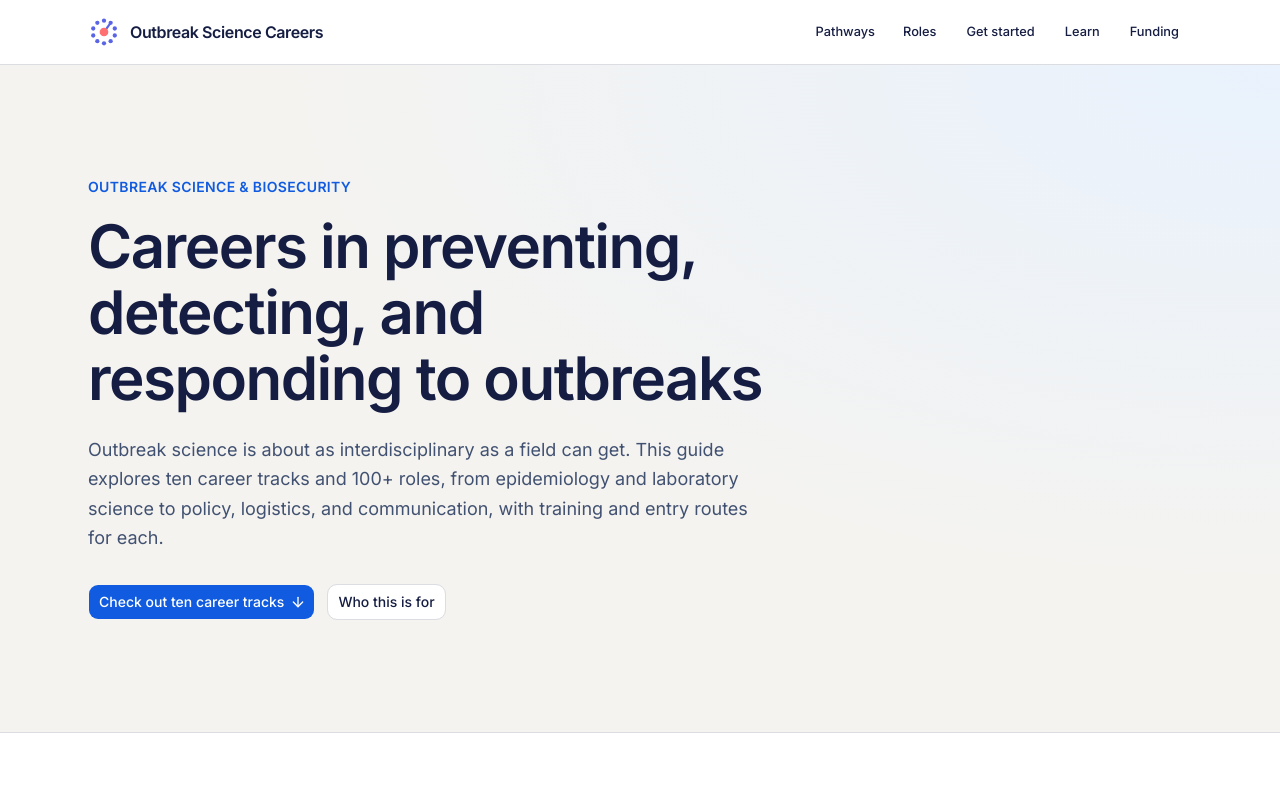
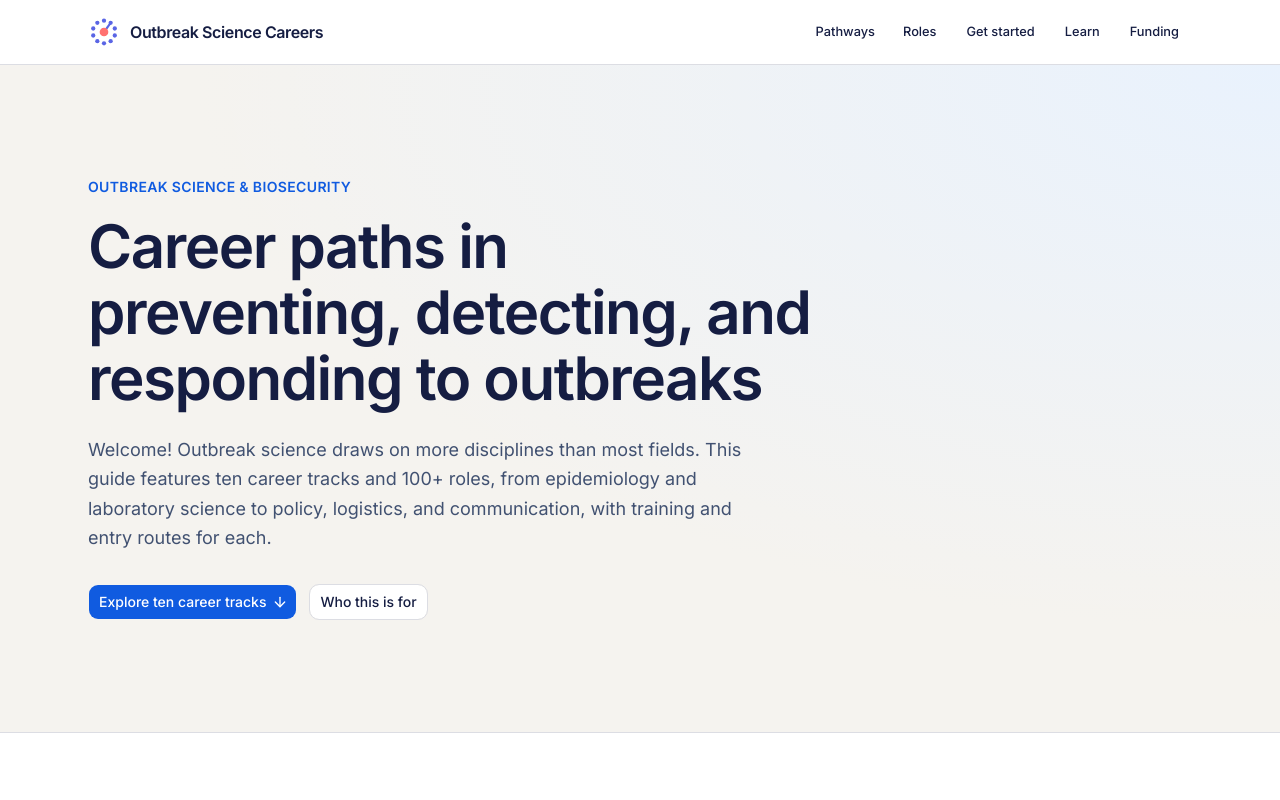
Before and after one commit to phagehunter/outbreak-science-careers, a Next.js app: page /outbreak-science-careers/ in a window 1280 px wide. Shown: the top 800 px of the page. Built offline with nearby package versions, Linux system fonts and the light colour scheme.

Commit message:
Update page.tsx

```diff
--- a/src/app/page.tsx
+++ b/src/app/page.tsx
@@ -38,18 +38,18 @@ export default function Home() {
               Outbreak science &amp; biosecurity
             </p>
             <h1 className="max-w-3xl font-heading text-4xl leading-[1.1] font-semibold tracking-tight text-foreground sm:text-5xl lg:text-6xl">
-              Careers in preventing, detecting, and responding to outbreaks
+              Career paths in preventing, detecting, and responding to outbreaks
             </h1>
             <p className="mt-6 max-w-2xl text-lg leading-relaxed text-ink">
-              Outbreak science is about as interdisciplinary as a field can
-              get. This guide explores {spellOut(categories.length)} career tracks and{" "}
+              Welcome! Outbreak science draws on more disciplines than most fields.
+              This guide features {spellOut(categories.length)} career tracks and{" "}
               {roundDownPlus(roleCount)} roles, from epidemiology and laboratory science to
               policy, logistics, and communication, with training and entry routes for each.
             </p>
             <div className="mt-8 flex flex-wrap gap-3">
               <Button size="lg" asChild>
                 <a href="#pathways">
-                  Check out {spellOut(categories.length)} career tracks
+                  Explore {spellOut(categories.length)} career tracks
                   <ArrowDown data-icon="inline-end" />
                 </a>
               </Button>
```
